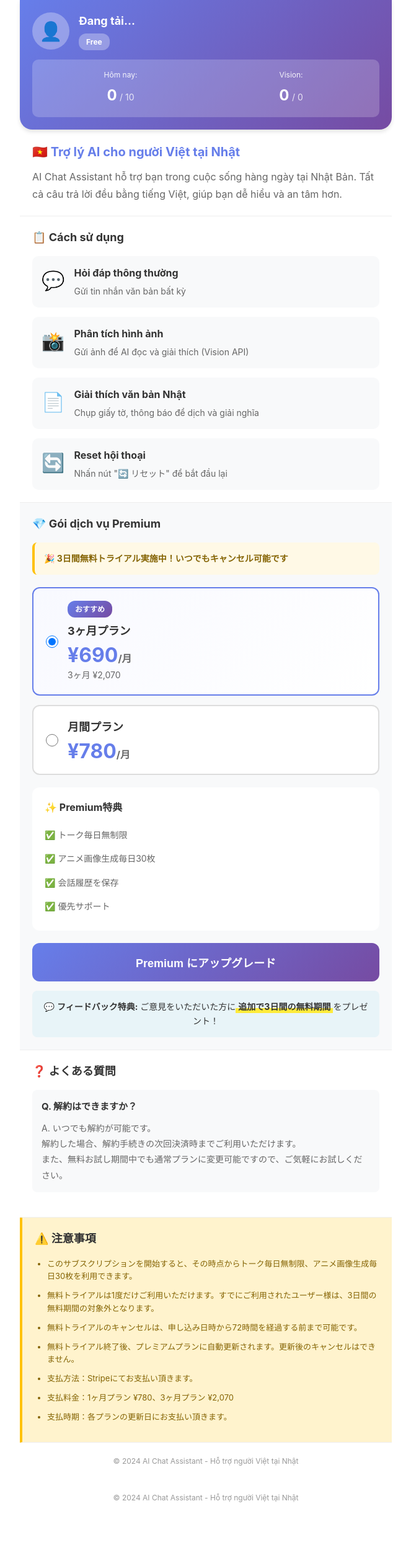
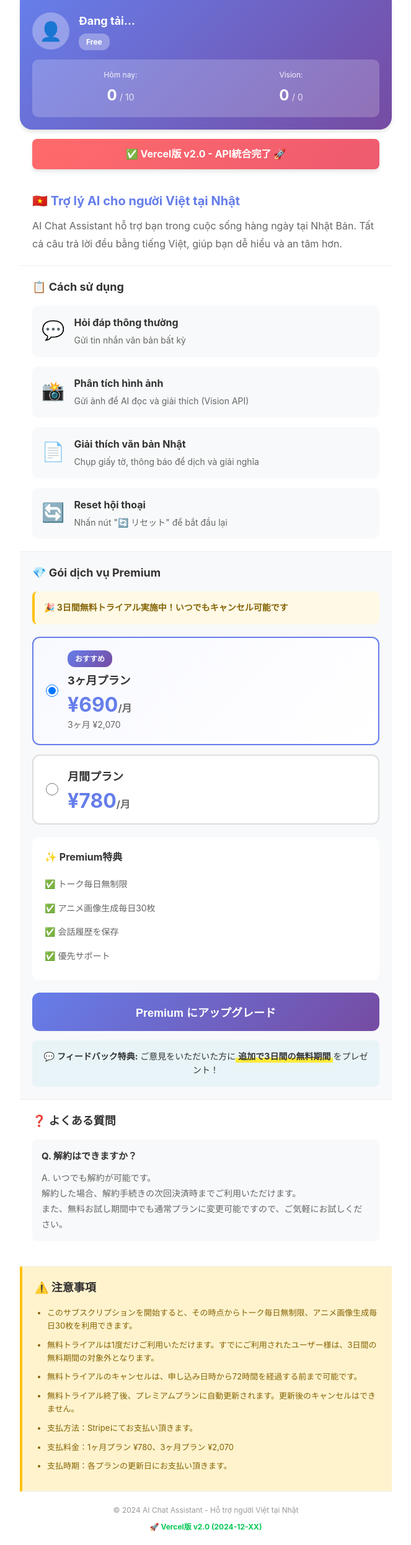
Before and after one commit to ryoyanyan444/liff-app, a website: page app/index.html in a window 1280 px wide. Shown: the whole page at 62% size, without its empty margins (308-971 px from the left). Before the commit the page ends 2445 px from the top, so only its background shows below. Drawn offline with Linux system fonts and the light colour scheme; a script that the page names is missing.

Commit message:
Add Vercel v2.0 banner and update API endpoints

```diff
--- a/app/index.html
+++ b/app/index.html
@@ -30,6 +30,11 @@
                     <span class="usage-limit">/ 0</span>
                 </div>
             </div>
+        </div>
+
+        <!-- ⭐ Vercel版確認バナー ⭐ -->
+        <div style="background: linear-gradient(135deg, #ff6b6b 0%, #ee5a6f 100%); color: white; text-align: center; padding: 12px; font-weight: bold; border-radius: 8px; margin: 15px 20px; box-shadow: 0 4px 6px rgba(0,0,0,0.1);">
+            ✅ Vercel版 v2.0 - API統合完了 🚀
         </div>
 
         <!-- Giới thiệu bot -->
@@ -128,6 +133,15 @@
             </div>
         </div>
 
+        <!-- 解約・管理セクション（Premiumユーザーのみ表示） -->
+        <div id="cancel-section" class="section cancel-section" style="display: none;">
+            <h3>🔓 サブスクリプション管理</h3>
+            <p>プランの変更、支払い方法の更新、解約手続きはこちらから</p>
+            <button id="portal-btn" class="portal-btn">
+                アカウント管理ページへ
+            </button>
+        </div>
+
         <!-- よくある質問 -->
         <div class="section faq-section">
             <h3>❓ よくある質問</h3>
@@ -158,21 +172,8 @@
 
         <div class="footer">
             <p>© 2024 AI Chat Assistant - Hỗ trợ người Việt tại Nhật</p>
-        </div>
-    </div>
-
-    <script src="js/vietnam-app.js"></script>
-<!-- 解約セクション（Premiumユーザーのみ表示） -->
-        <div id="cancel-section" class="section cancel-section" style="display: none;">
-            <h3>🔓 サブスクリプション管理</h3>
-            <p>プランの変更、支払い方法の更新、解約手続きはこちらから</p>
-            <button id="portal-btn" class="portal-btn">
-                アカウント管理ページへ
-            </button>
-        </div>
-
-        <div class="footer">
-            <p>© 2024 AI Chat Assistant - Hỗ trợ người Việt tại Nhật</p>
+            <!-- ⭐ バージョン表示 ⭐ -->
+            <p style="margin-top: 8px; color: #06c755; font-weight: bold; font-size: 12px;">🚀 Vercel版 v2.0 (2024-12-XX)</p>
         </div>
     </div>
 
```
